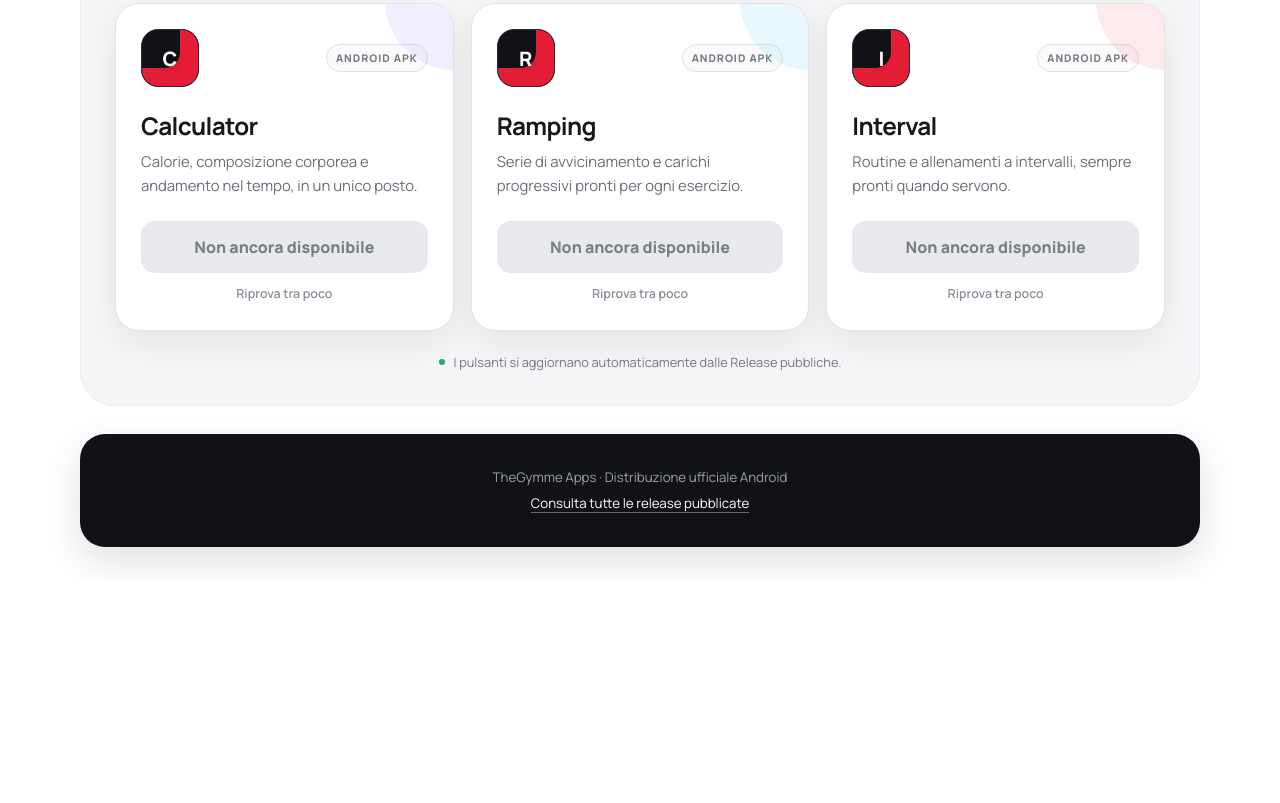
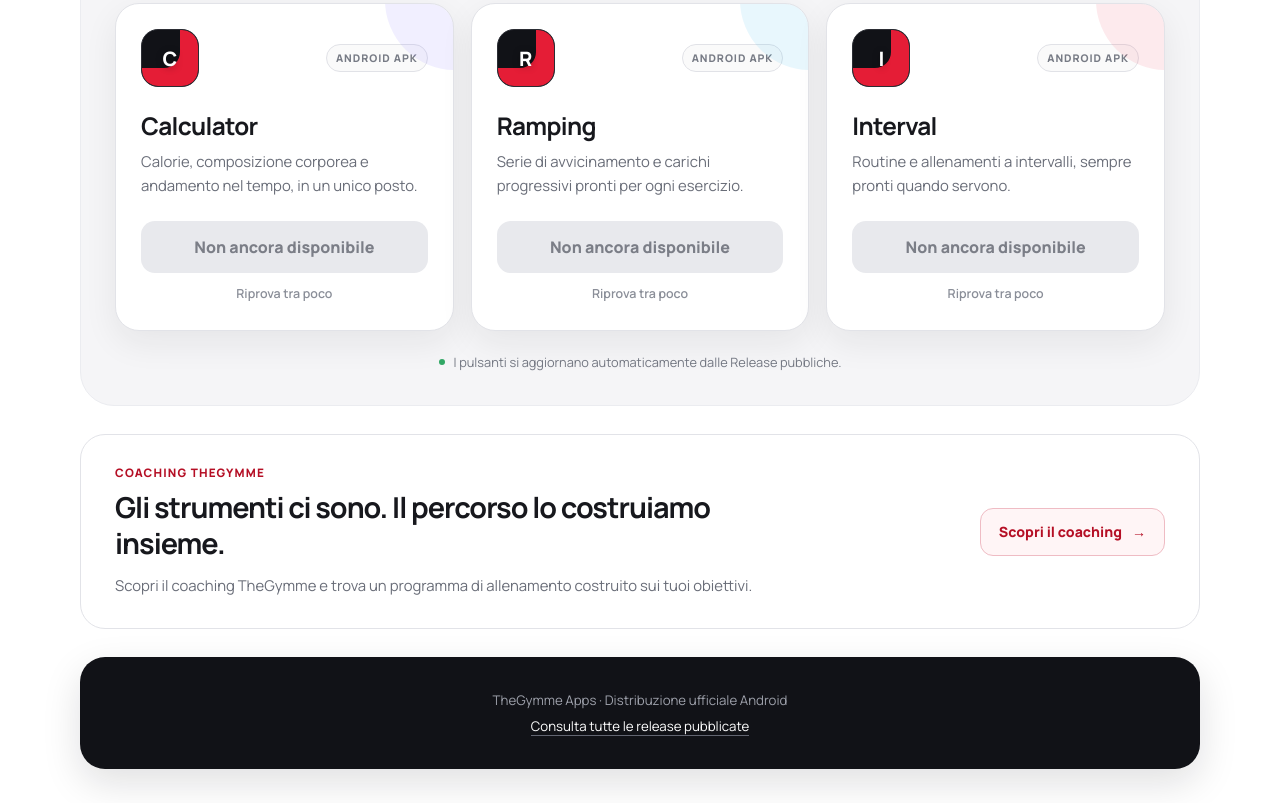
Before and after one commit to michelegimmelli-lgtm/TheGymme-Apps, a plain HTML site: page site/index.html in a window 1280 px wide. Shown: the part 877-1680 px from the top of the page. Before the commit the page ends 1458 px from the top, so only its background shows below. Drawn offline with Linux system fonts and the light colour scheme; no server answers.

Commit message:
Add discreet coaching callout linking to Instagram

```diff
--- a/site/index.html
+++ b/site/index.html
@@ -54,6 +54,16 @@
     .version{min-height:20px;margin:12px 0 0;color:#8a8e98;text-align:center;font-size:.78rem;font-weight:600}
     .note{display:flex;align-items:center;justify-content:center;gap:9px;margin:22px 0 0;color:#747883;font-size:.8rem;text-align:center}
     .note::before{content:"";width:6px;height:6px;border-radius:50%;background:#32a866}
+    .coaching{display:flex;align-items:center;justify-content:space-between;gap:28px;margin-top:28px;padding:30px 34px;border:1px solid var(--line);border-radius:25px;background:var(--surface)}
+    .coaching-copy{max-width:650px}
+    .coaching-kicker{margin:0 0 8px;color:var(--red-dark);font-size:.73rem;font-weight:800;letter-spacing:.1em;text-transform:uppercase}
+    .coaching h2{margin:0;font-size:clamp(1.35rem,3vw,1.8rem);line-height:1.25;letter-spacing:-.035em}
+    .coaching-copy>p:last-child{margin:12px 0 0;color:var(--muted);font-size:.93rem;line-height:1.65}
+    .coaching-link{display:inline-flex;flex-shrink:0;align-items:center;justify-content:center;gap:10px;min-height:48px;padding:12px 18px;border:1px solid #efbcc4;border-radius:13px;color:var(--red-dark);background:#fff5f6;font-size:.88rem;font-weight:800;text-decoration:none;transition:background .2s ease,border-color .2s ease}
+    .coaching-link:hover{background:#ffe8ec;border-color:var(--red)}
+    .coaching-link:focus-visible{outline:3px solid var(--red);outline-offset:4px}
+    @media(max-width:800px){.coaching{align-items:flex-start;flex-direction:column;gap:22px;padding:26px 24px}}
+    @media(max-width:440px){.coaching{padding:24px 21px}.coaching-link{width:100%}}
     footer{margin-top:28px;padding:29px 24px;border-radius:25px;color:#9da0aa;background:var(--dark);text-align:center;font-size:.83rem;line-height:1.7;box-shadow:0 14px 38px rgba(17,18,23,.13)}
     footer p{margin:3px 0}
     footer a{color:#fff;text-decoration:none;border-bottom:1px solid #626571}
@@ -94,6 +104,14 @@
       </div>
       <p class="note">I pulsanti si aggiornano automaticamente dalle Release pubbliche.</p>
     </section>
+    <section class="coaching" aria-labelledby="coaching-title">
+      <div class="coaching-copy">
+        <p class="coaching-kicker">Coaching TheGymme</p>
+        <h2 id="coaching-title">Gli strumenti ci sono. Il percorso lo costruiamo insieme.</h2>
+        <p>Scopri il coaching TheGymme e trova un programma di allenamento costruito sui tuoi obiettivi.</p>
+      </div>
+      <a class="coaching-link" href="https://www.instagram.com/thegymme_coach/" target="_blank" rel="noopener noreferrer" aria-label="Scopri il coaching TheGymme su Instagram (si apre in una nuova scheda)">Scopri il coaching <span aria-hidden="true">→</span></a>
+    </section>
     <footer><p>TheGymme Apps · Distribuzione ufficiale Android</p><p><a href="https://github.com/michelegimmelli-lgtm/TheGymme-Apps/releases">Consulta tutte le release pubblicate</a></p></footer>
   </main>
   <script>
```
